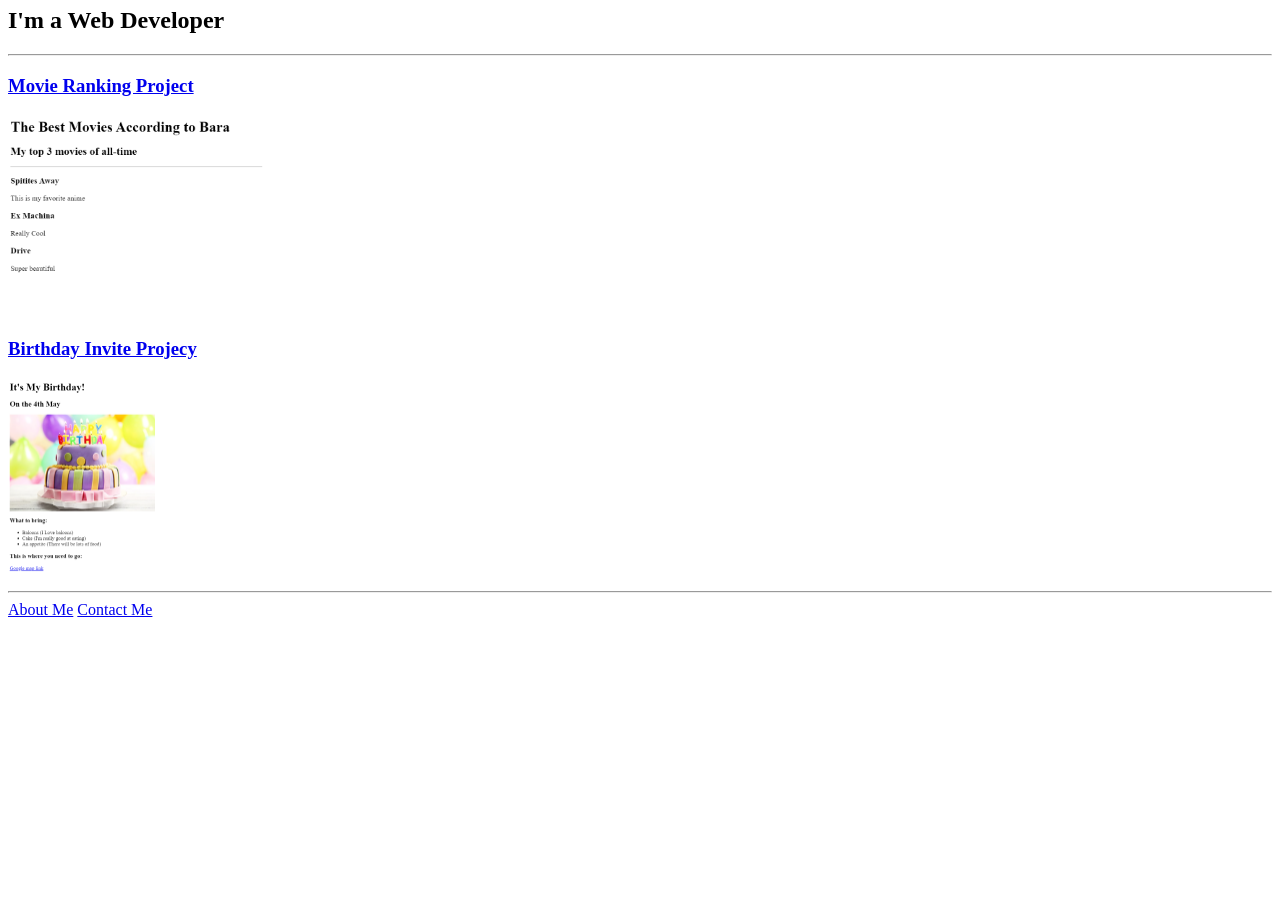
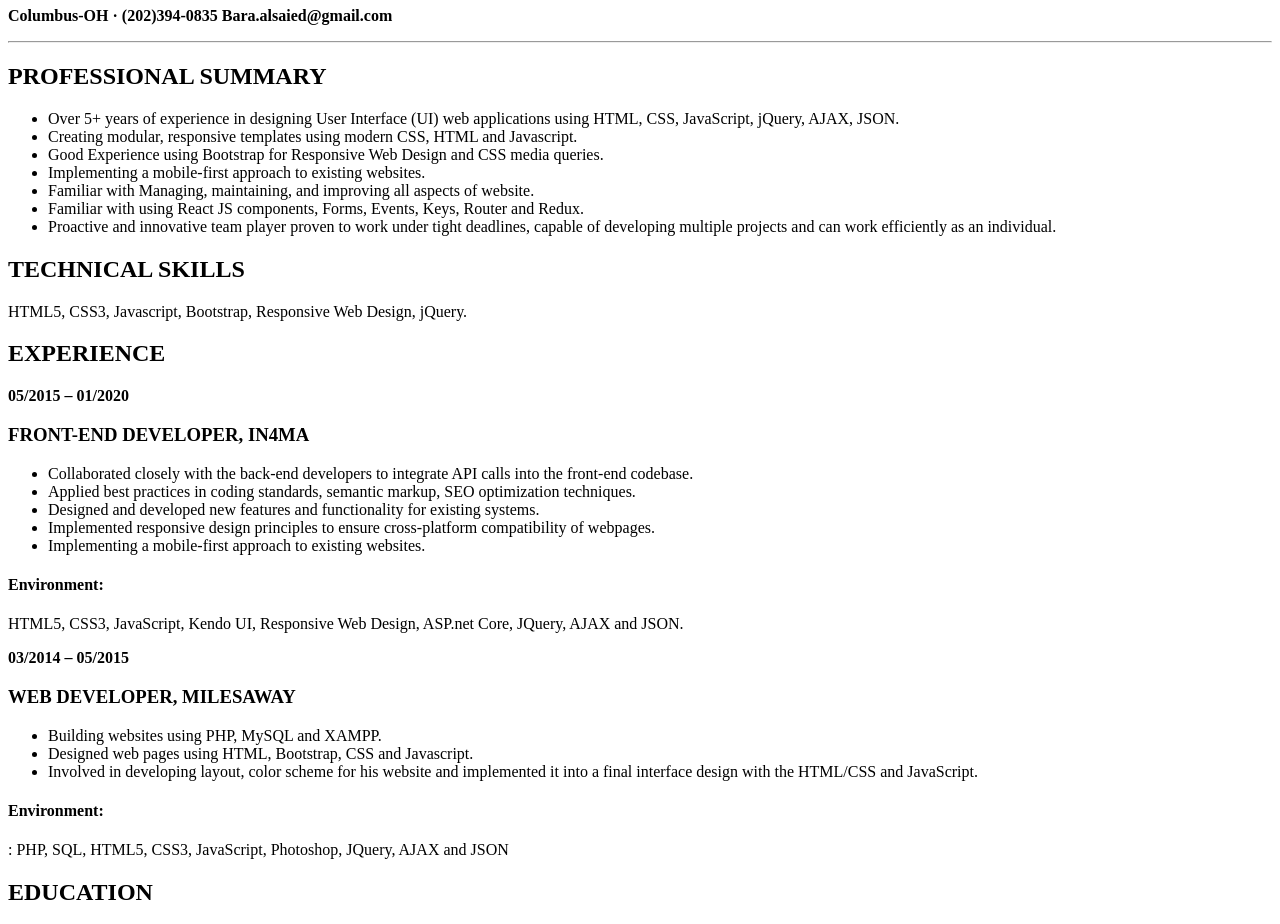
Before and after one commit to baraahmad/html-portfolio, a plain HTML site: page index.html in a window 1280 px wide. Shown: the part 73-997 px from the top of the page. Before the commit the page ends 800 px from the top, so only its background shows below. Drawn offline with Linux system fonts and the light colour scheme.

Commit message:
Add files via upload

```diff
--- a/index.html
+++ b/index.html
@@ -3,18 +3,60 @@
 <head>
     <meta charset="UTF-8">
     <meta name="viewport" content="width=device-width, initial-scale=1.0">
-    <title>Bara's Portfolio</title>
+    <title>My Resume</title>
 </head>
 <body>
-    <h1>Bara Ahmad's Portfolio</h1>
-    <h2>I'm a Web Developer</h2>
-    <hr />
-    <h3><a href="./public/movie-ranking.html">Movie Ranking Project</a></h3>
-    <img src="./assets/images/movie-ranking.png" alt="Movie Ranking" height="200" />
-    <h3><a href="./public/birthday-invite.html">Birthday Invite Projecy</a></h3>
-    <img src="./assets/images/birthday-invite.png" alt="Birthday cake" height="200" />
-    <hr />
-    <a href="./public/about.html">About Me</a>
-    <a href="./public/contact.html">Contact Me</a>
+    <p>
+        <h1>Bara Ahmad</h1>
+        <b>Columbus-OH · (202)394-0835</b>
+        <b>Bara.alsaied@gmail.com</b>
+    </p>
+    <hr>
+    <p>
+        <h2>PROFESSIONAL SUMMARY</h2>
+        <ul>
+            <li>Over 5+ years of experience in designing User Interface (UI) web applications using HTML, CSS, JavaScript, jQuery, AJAX, JSON.</li>
+            <li>Creating modular, responsive templates using modern CSS, HTML and Javascript.</li>
+            <li>Good Experience using Bootstrap for Responsive Web Design and CSS media queries.</li>
+            <li>Implementing a mobile-first approach to existing websites.</li>
+            <li>Familiar with Managing, maintaining, and improving all aspects of website.</li>
+            <li>Familiar with using React JS components, Forms, Events, Keys, Router and Redux.</li>
+            <li>Proactive and innovative team player proven to work under tight deadlines, capable of developing multiple projects and can work efficiently as an individual.</li>
+        </ul>
+    </p>
+    <p>
+        <h2>TECHNICAL SKILLS</h2>
+        HTML5, CSS3, Javascript, Bootstrap, Responsive Web Design, jQuery.
+    </p>
+    <p>
+        <h2>EXPERIENCE</h2>
+        <b>05/2015 – 01/2020</b>
+        <h3>FRONT-END DEVELOPER, IN4MA</h3>
+        <ul>
+            <li>Collaborated closely with the back-end developers to integrate API calls into the front-end codebase.</li>
+            <li>Applied best practices in coding standards, semantic markup, SEO optimization techniques.</li>
+            <li>Designed and developed new features and functionality for existing systems.</li>
+            <li>Implemented responsive design principles to ensure cross-platform compatibility of webpages.</li>
+            <li>Implementing a mobile-first approach to existing websites.</li>
+        </ul>
+        <h4>Environment:</h4> HTML5, CSS3, JavaScript, Kendo UI, Responsive Web Design, ASP.net Core, JQuery, AJAX and JSON.
+    </p>
+    <p>
+        <b>03/2014 – 05/2015</b>
+        <h3>WEB DEVELOPER, MILESAWAY</h3>
+        <ul>
+            <li>Building websites using PHP, MySQL and XAMPP.</li>
+            <li>Designed web pages using HTML, Bootstrap, CSS and Javascript.</li>
+            <li>Involved in developing layout, color scheme for his website and implemented it into a final interface design with the HTML/CSS and JavaScript.</li>
+        </ul>
+        <h4>Environment:</h4> : PHP, SQL, HTML5, CSS3, JavaScript, Photoshop, JQuery, AJAX and JSON
+    </p>
+    <p>
+        <h2>EDUCATION</h2>
+        <h4>02/2011</h4>
+        <h4>BACHELOR’S DEGREE,</h4>ALBALQA APPLIED UNIVERSITY
+        <br>
+        Computer Information Systems
+    </p>
 </body>
 </html>
```
